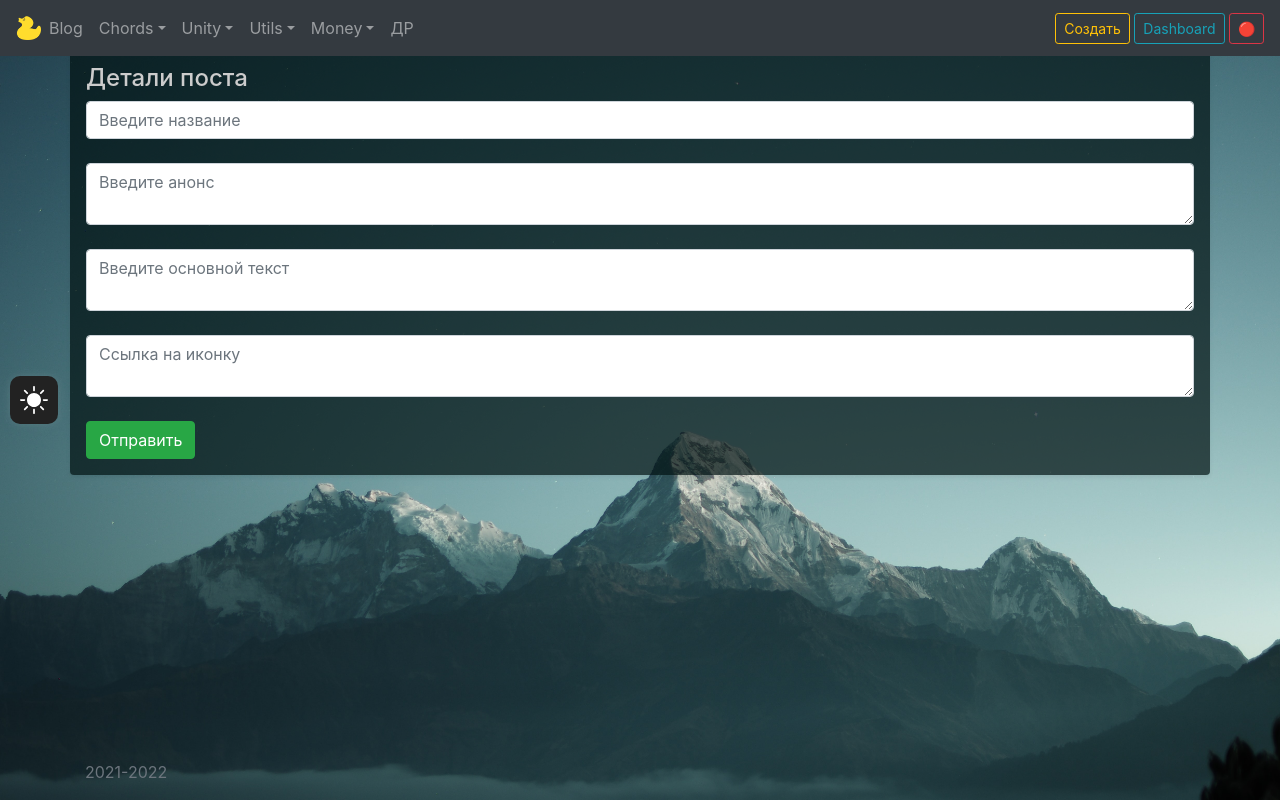
After one commit to on15floor/lab15, a Flask app: page /blog/create in a window 1280 px wide. The commit adds this page. Run offline with Flask 3, Linux system fonts and the light colour scheme; some libraries are stand-ins or nearby versions.

Commit message:
added post create, delete

```diff
--- a/core/views.py
+++ b/core/views.py
@@ -52,12 +52,6 @@ def login():
 def logout():
     logout_user()
     return redirect('/')
-
-
-# @app.route('/protected')
-# @login_required
-# def protected():
-#     return 'Logged in as: ' + current_user.id
 
 
 @app.route('/unity/<string:game>')
@@ -116,6 +110,28 @@ def blog():
     return render_template('blog/index.html', blog=Blog(page=page))
 
 
+@app.route('/blog/create', methods=['POST', 'GET'])
+@login_required
+def blog_post_create():
+    if request.method == 'GET':
+        return render_template('blog/post_edit.html')
+
+    Blog().commit_post(
+        icon=request.form['icon'],
+        title=request.form['title'],
+        intro=request.form['intro'],
+        text=request.form['text']
+    )
+    return redirect('/blog')
+
+
 @app.route('/blog/<int:post_id>')
 def blog_post(post_id):
     return render_template('blog/post.html', post=Blog(post_id=post_id).get_post())
+
+
+@app.route('/blog/<int:pos_id>/del')
+@login_required
+def blog_post_del(pos_id):
+    Blog(post_id=pos_id).delete_post()
+    return redirect('/blog')
--- /dev/null
+++ b/static/js/summernote_text.js
@@ -0,0 +1,8 @@
+$(document).ready(function() {
+    $('#text').summernote({
+    height: 300,                 // set editor height
+    minHeight: null,             // set minimum height of editor
+    maxHeight: null,             // set maximum height of editor
+    focus: false                 // set focus to editable area after initializing summernote
+    });
+});
--- /dev/null
+++ b/templates/blog/post_edit.html
@@ -0,0 +1,24 @@
+{% extends 'base.html' %}
+
+{% block head %}
+<!-- include summernote css/js -->
+<link href="https://cdn.jsdelivr.net/npm/summernote@0.8.18/dist/summernote-bs4.min.css" rel="stylesheet">
+<script src="https://cdn.jsdelivr.net/npm/summernote@0.8.18/dist/summernote-bs4.min.js"></script>
+<script src="/static/js/summernote_text.js"></script>
+{% endblock %}
+
+{% block title %}Блог > Детали поста{% endblock %}
+
+{% block body %}
+<div class="container pt-5 my-3 p-3 rounded shadow-sm container-theme text-dark">
+    <h4>Детали поста</h4>
+    <form class="text-dark" method="post">
+        <input type="text" name="title" id="title" class="form-control" placeholder="Введите название"><br>
+        <textarea name="intro" id="intro" class="form-control" placeholder="Введите анонс"
+                  maxlength="200"></textarea><br>
+        <textarea name="text" id="text" class="form-control" placeholder="Введите основной текст"></textarea><br>
+        <textarea name="icon" id="icon" class="form-control" placeholder="Ссылка на иконку"></textarea><br>
+        <input type="submit" class="btn btn-success" value="Отправить"><br>
+    </form>
+</div>
+{% endblock %}
--- a/templates/navbar.html
+++ b/templates/navbar.html
@@ -51,7 +51,7 @@
             <div class="text-end">
                 {% if current_user.is_authenticated %}
                     {% if 'blog' in request.path %}
-                        <a href="" class="btn btn-outline-warning my-2 my-sm-0 btn-sm">Создать</a>
+                        <a href="/blog/create" class="btn btn-outline-warning my-2 my-sm-0 btn-sm">Создать</a>
                     {% endif %}
                     {% if 'birthdays' in request.path %}
                         <input type="search" class="form-control bg-dark border-secondary text-white" placeholder="Поиск..." name="q">
```
Also changed, not shown: core/models.py (+16 -0 lines).
